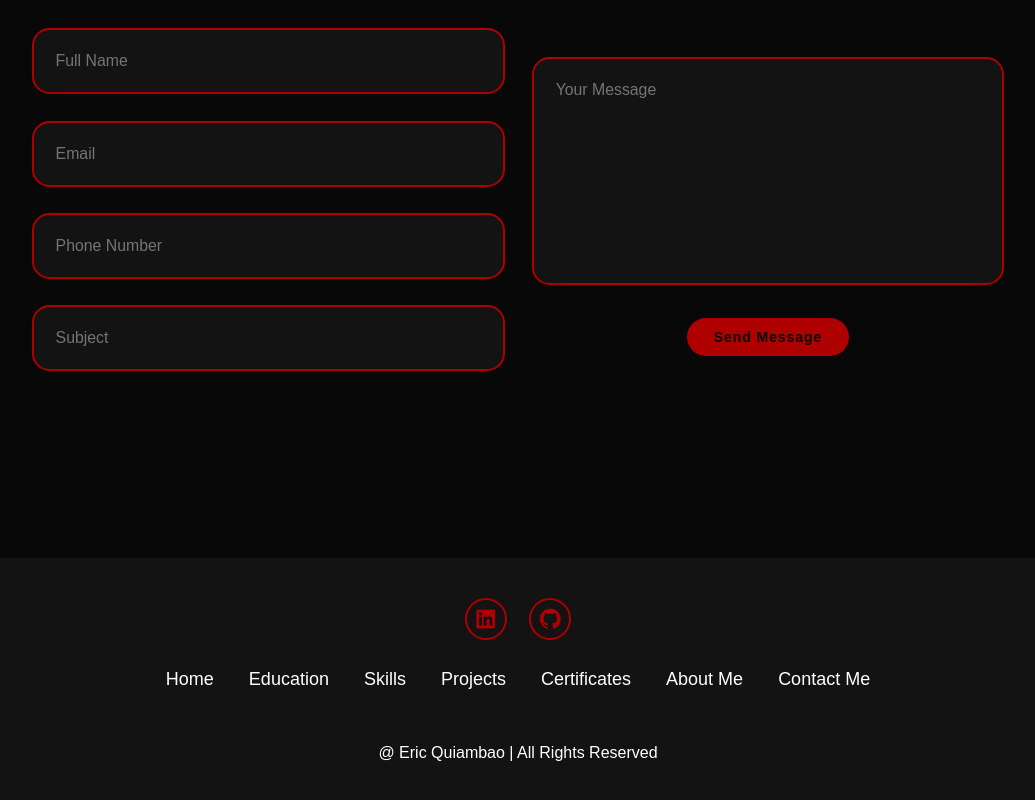
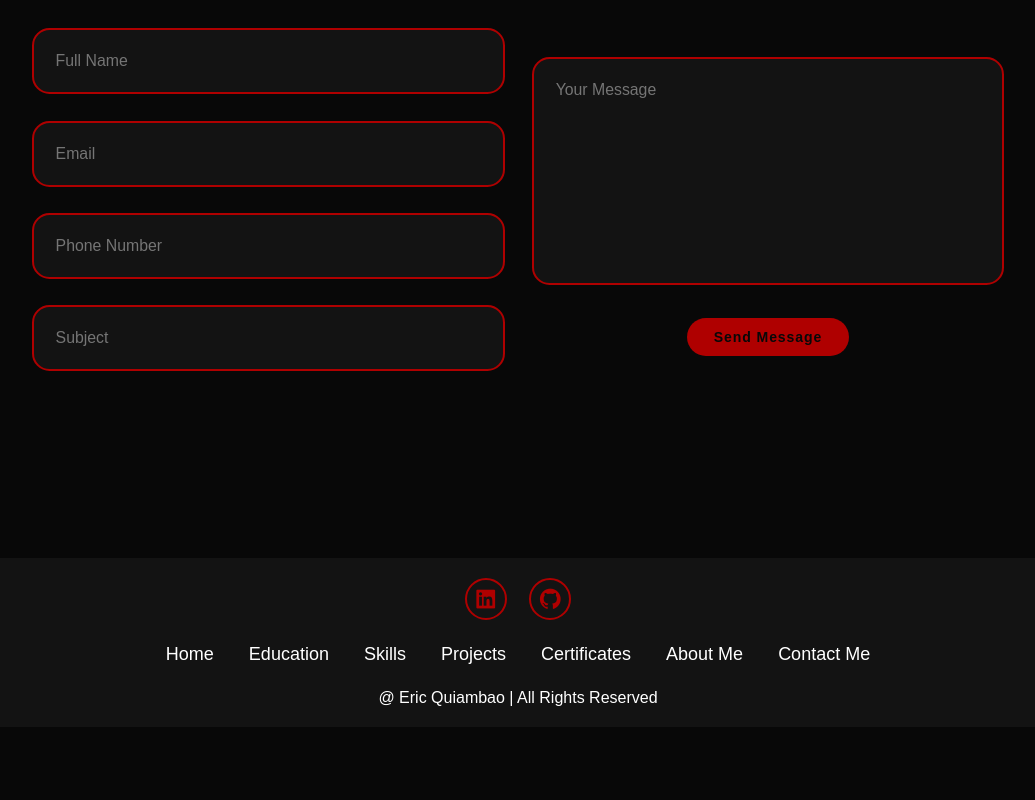
Before and after one commit to Ensues/Ensues.github.io, a plain HTML site: page index.html in a window 1280 px wide. Shown: the part 5838-6638 px from the top of the page, without its empty margins (122-1157 px from the left). After the commit the page ends 6565 px from the top, so only its background shows below. Drawn offline with nearby package versions, Linux system fonts and the light colour scheme; files whose address does not match are found by name.

Commit message:
footer edit

```diff
--- a/style.css
+++ b/style.css
@@ -558,12 +558,12 @@ span{
     position: relative;
     bottom: 0;
     width: 100%;
-    padding: 40px 0;
+    padding: 20px 0;
     background-color: var(--second-bg-color);
 }
 .footer .social{
     text-align: center;
-    padding-bottom: 25px;
+    padding-bottom: 20px;
     color: var(--main-color);
 }
 .footer .social a{
@@ -606,7 +606,7 @@ span{
     padding: 0 15px;
 }
 .footer .copyright{
-    margin-top: 50px;
+    margin-top: 20px;
     text-align: center;
     font-size: 16px;
     color: var(--text-color);
```
